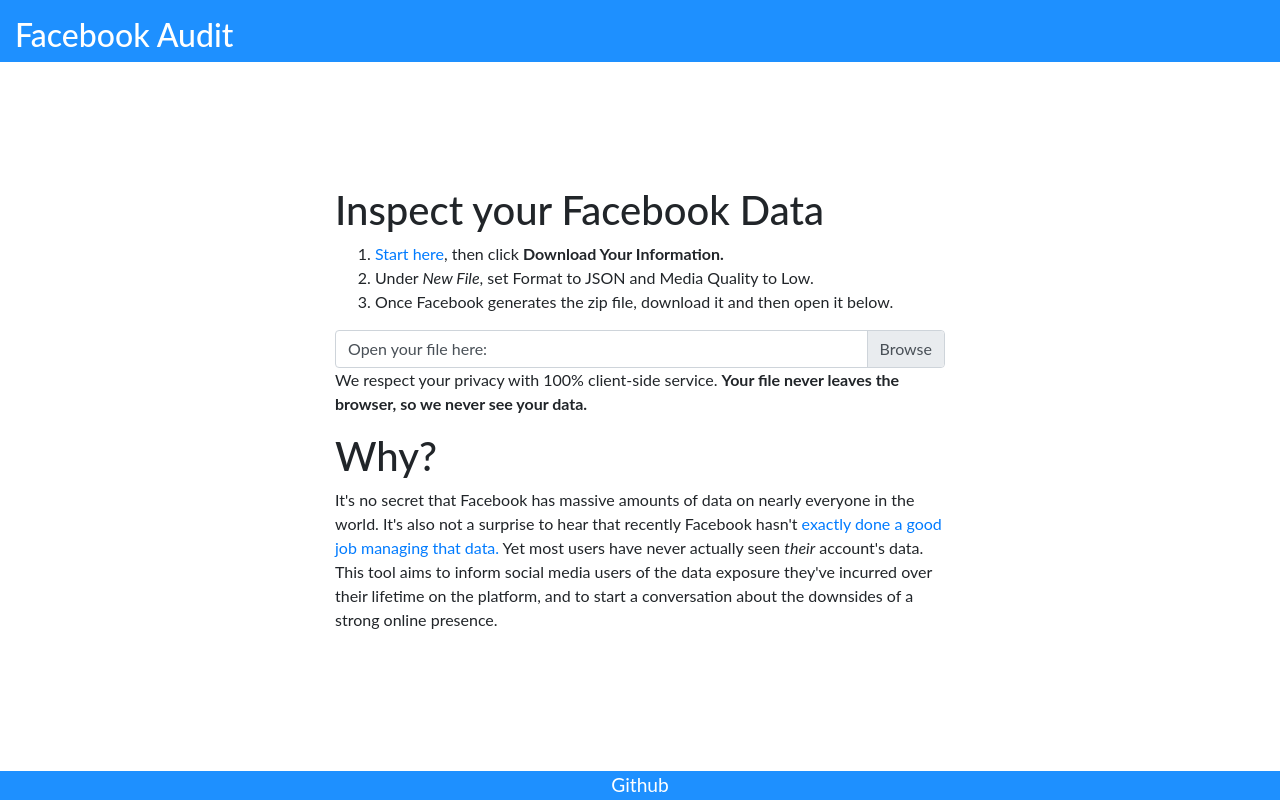
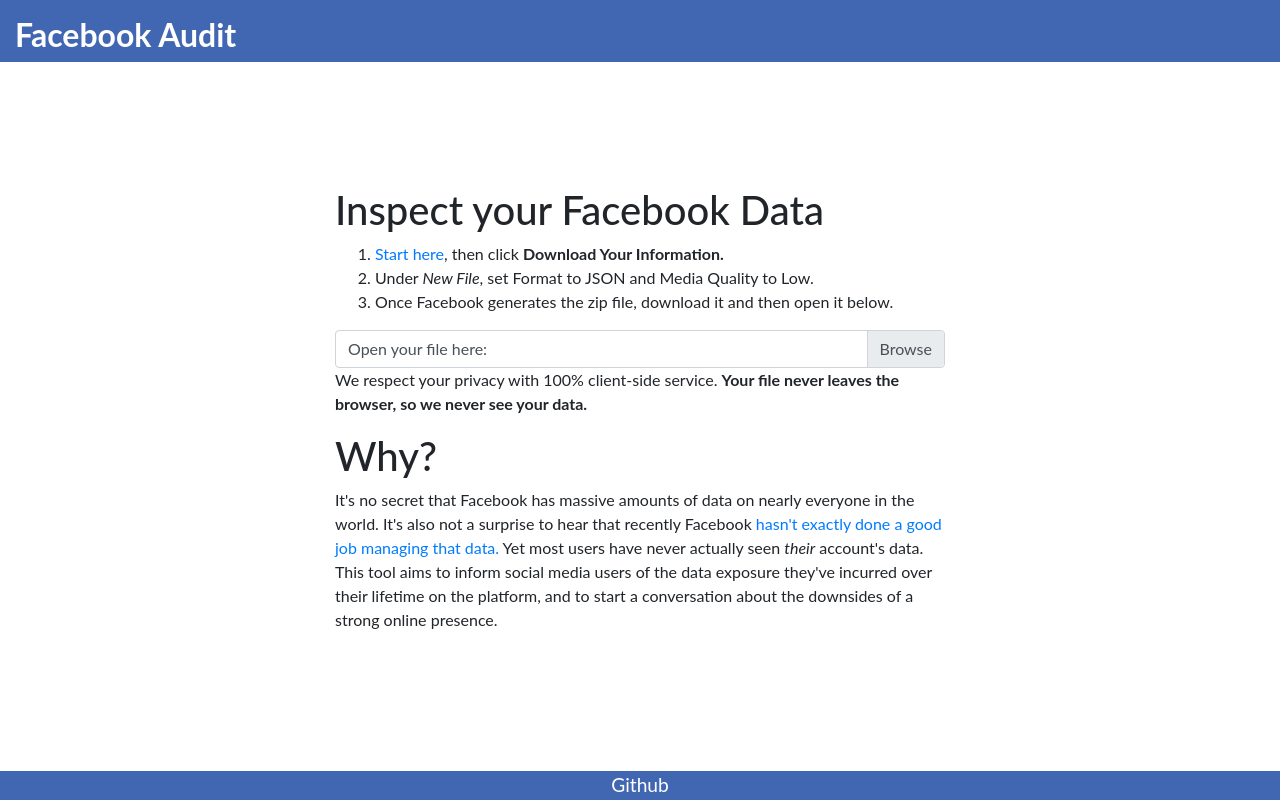
Before and after one commit to mikewheel/facebook-audit, a website: page index.html in a window 1280 px wide. Drawn offline with nearby package versions, Linux system fonts and the light colour scheme.

Commit message:
Fix: broken link, added fakebook blue, bigger title

```diff
--- a/index.html
+++ b/index.html
@@ -16,7 +16,7 @@
 
   <div class="row d-flex justify-content-start">
     <header class="col-12 d-flex justify-content-start">
-      <h2 class="app-title">Facebook Audit</h2>
+      <h2 class="app-title"><b>Facebook Audit</b></h2>
     </header>
   </div>
 
@@ -49,8 +49,8 @@
             <h1>Why?</h1>
             <p>
               It's no secret that Facebook has massive amounts of data on nearly everyone in the world. It's also not a
-              surprise to hear that recently Facebook hasn't
-              <a href="ttps://www.nytimes.com/2018/09/28/technology/facebook-hack-data-breach.html">exactly
+              surprise to hear that recently Facebook
+              <a href="https://www.nytimes.com/2018/09/28/technology/facebook-hack-data-breach.html">hasn't exactly
               done</a>
               <a href="https://www.nytimes.com/interactive/2018/05/14/technology/facebook-ads-congress.html">a good
               job</a>
--- a/static/style.css
+++ b/static/style.css
@@ -4,7 +4,7 @@
 }
 
 header, footer {
-    background-color: dodgerblue;
+    background-color: #4267b2;
     color: white;
     width: 100%;
 }
```
